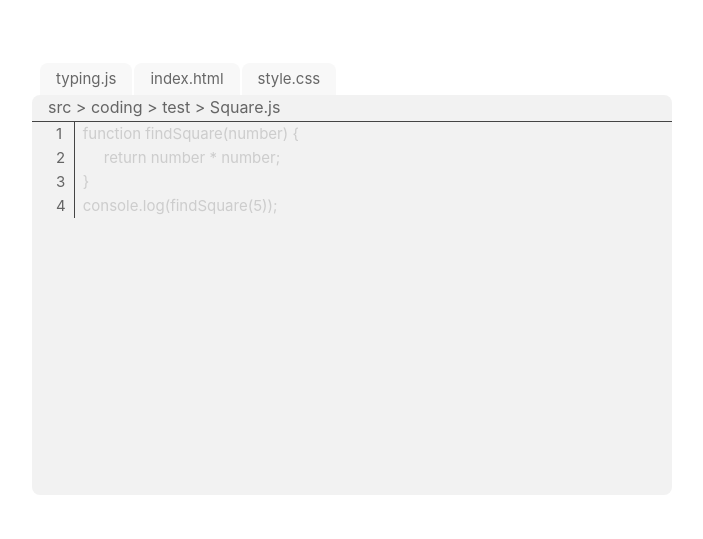
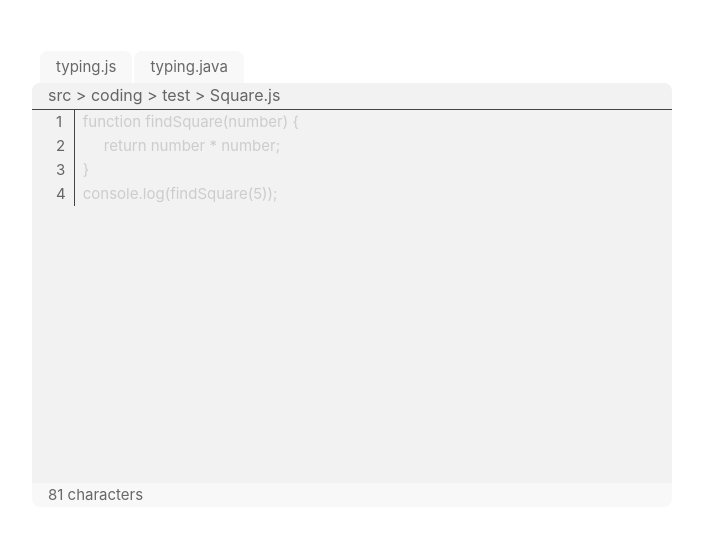
Before and after one commit to jamescorpuz88/typing-game, a Vue app: page / in a window 1280 px wide. Shown: the part 121-660 px from the top of the page, without its empty margins (288-991 px from the left). Built offline with nearby package versions, Linux system fonts and the light colour scheme.

Commit message:
Added footer
Added character count per problem

```diff
--- a/src/components/TypingArea.vue
+++ b/src/components/TypingArea.vue
@@ -16,7 +16,13 @@
             :key="column"
             :class="getCharacterClass(row, column)"
           >
-            <span v-if="char === '\t'">&nbsp;&nbsp;&nbsp;&nbsp;&nbsp;</span>
+            <span v-if="char === '\t' && getCharacterClass(row, column) === 'incorrect'">{{
+              '___'
+            }}</span>
+            <span v-else-if="char === '\t'">&nbsp;&nbsp;&nbsp;&nbsp;&nbsp;</span>
+            <span v-else-if="char === ' ' && getCharacterClass(row, column) === 'incorrect'">{{
+              '_'
+            }}</span>
             <span v-else>{{ char }}</span>
           </span>
         </div>
@@ -33,6 +39,8 @@
 </template>
 
 <script>
+import { ref } from 'vue'
+
 export default {
   name: 'TypingArea',
   props: {
@@ -49,6 +57,12 @@ export default {
       startTime: 0,
       gameStarted: false
     }
+  },
+  setup() {
+    const correctCount = ref(0)
+    const incorrectCount = ref(0)
+
+    return { correctCount, incorrectCount }
   },
   methods: {
     setupText(newText) {
@@ -92,7 +106,12 @@ export default {
 
         // Apply the key press to the current typings
         if (!this.$refs['play-field'].matches(':focus')) {
-          this.currentTypings += e.key === 'Enter' ? '\n' : e.key
+          console.log('test')
+          if (e.key === 'Enter') {
+            this.currentTypings += '\n'
+          } else {
+            this.currentTypings += e.key
+          }
           this.$refs['play-field'].focus()
         }
       }
@@ -102,6 +121,14 @@ export default {
 
     processInput() {
       this.processedInput = this.currentTypings.split('\n')
+
+      // Remove trailing text past column index
+      this.processedInput = this.processedInput.map((line, index) => {
+        return line.slice(0, this.referenceText[index].length)
+      })
+
+      // Count correct and incorrect characters
+      this.trackCorrectness()
 
       // Check if game is over
       if (this.referenceText.join('') === this.processedInput.join('')) {
@@ -113,6 +140,25 @@ export default {
         this.resetGame()
         this.$emit('getNewProblem')
       }
+    },
+
+    trackCorrectness() {
+      const joinedInput = this.processedInput.join('')
+      const joinedReference = this.referenceText.join('')
+
+      var correctCount = 0
+      var incorrectCount = 0
+
+      joinedInput.split('').forEach((char, index) => {
+        if (char !== joinedReference[index]) {
+          incorrectCount++
+        } else {
+          correctCount++
+        }
+      })
+
+      this.correctCount = correctCount
+      this.incorrectCount = incorrectCount
     },
 
     // Handle character color based on correctness
@@ -159,7 +205,8 @@ export default {
 }
 
 .typing-area {
-  border-radius: 8px;
+  border-top-left-radius: 8px;
+  border-top-right-radius: 8px;
   position: relative;
 
   user-select: none;
--- /dev/null
+++ b/src/components/TypingFooter.vue
@@ -0,0 +1,26 @@
+<template>
+  <div class="footer container">{{ problemLength }} characters</div>
+</template>
+
+<script>
+export default {
+  name: 'Footer',
+  props: {
+    problem: { type: Object, required: true }
+  },
+  data() {
+    const problemLength = this.problem.problem.split('\n').join('').length
+    return {
+      problemLength
+    }
+  }
+}
+</script>
+
+<style scoped>
+.footer {
+  border-bottom-left-radius: 8px;
+  border-bottom-right-radius: 8px;
+  padding-left: 16px;
+}
+</style>
--- a/src/pages/Home.vue
+++ b/src/pages/Home.vue
@@ -1,17 +1,19 @@
 <script>
 import Tabs from '@/components/Tabs.vue'
 import TypingArea from '@/components/TypingArea.vue'
+import Footer from '@/components/TypingFooter.vue'
 import { jsProblems } from '@/data/codingJsProblems'
 
 export default {
   name: 'Home',
   components: {
     Tabs,
-    TypingArea
+    TypingArea,
+    Footer
   },
   data() {
     return {
-      tabItems: ['typing.js', 'index.html', 'style.css'],
+      tabItems: ['typing.js', 'typing.java'],
       typingText: jsProblems[Math.floor(Math.random() * jsProblems.length)]
       // typingText: jsProblems[4]
     }
@@ -33,6 +35,7 @@ export default {
   <div class="type-field">
     <Tabs :tabs="tabItems" />
     <TypingArea :problem="typingText" @get-new-problem="randomizeProblem" />
+    <Footer :problem="typingText" />
   </div>
 </template>
 
```
